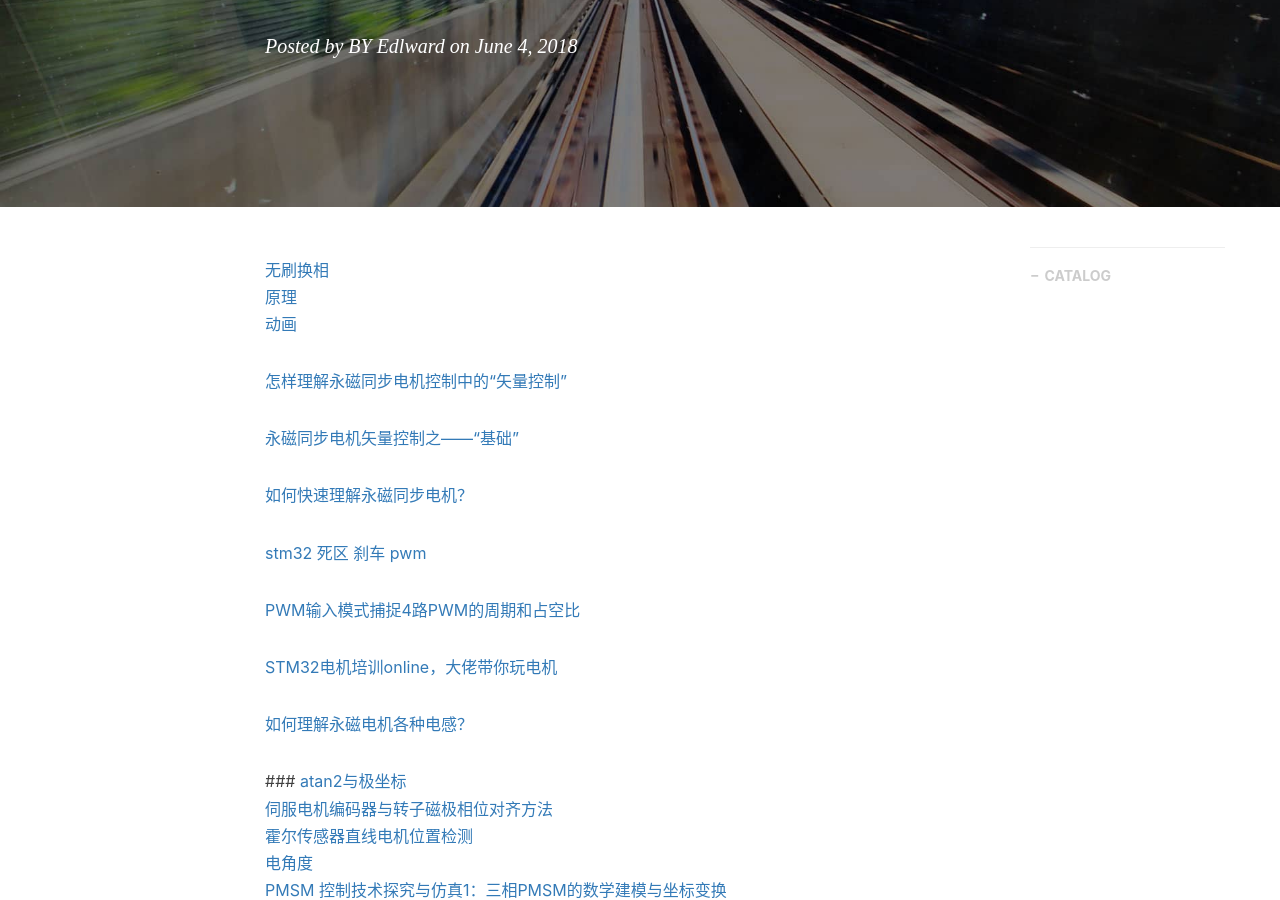
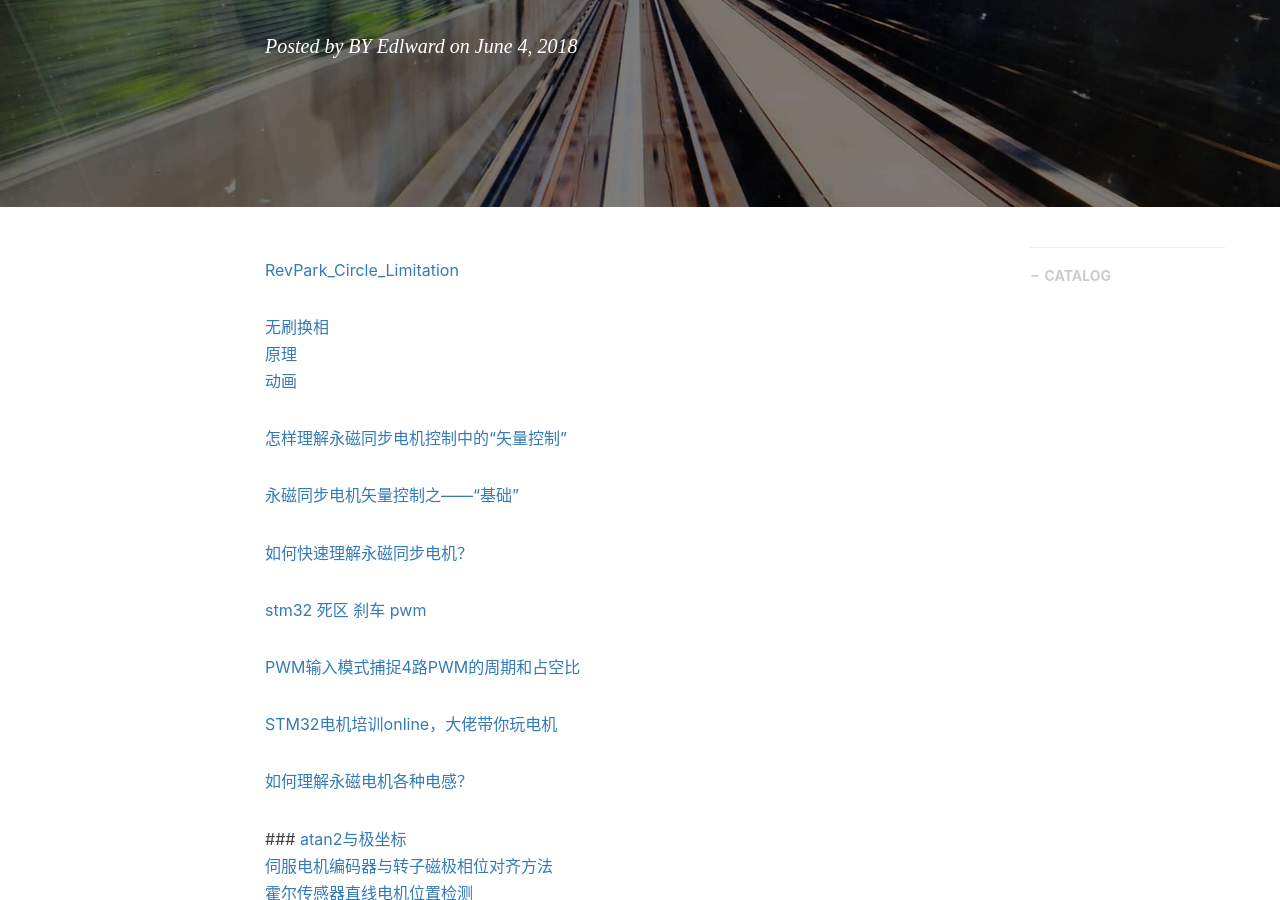
Before and after one commit to gary-robotics/dlward, a Jekyll site: the page built from _posts/2018-10-09-FOC-2018.markdown, in a window 1280 px wide and 900 px high, scrolled down 316 px. Built offline with Jekyll 4.4.1, drawn with Linux system fonts in a browser that asks for light colours; nearby versions of some CDN libraries; comment, search, counter and statistics services are not loaded.

Commit message:
Update 2018-10-09-FOC-2018.markdown

```diff
--- a/_posts/2018-10-09-FOC-2018.markdown
+++ b/_posts/2018-10-09-FOC-2018.markdown
@@ -9,6 +9,9 @@ catalog: true                       # 是否归档
 tags:                               #标签
     - FOC
 ---
+[RevPark_Circle_Limitation](https://www.amobbs.com/thread-5687439-1-1.html?_dsign=79458593)
+
+
 [无刷换相](https://bbs.dji.com/thread-74728-1-1.html)
 [原理](https://wenku.baidu.com/view/a25e526d580102020740be1e650e52ea5518cebd.html)
 [动画](https://www.bilibili.com/video/av21127592/?p=3)
```
